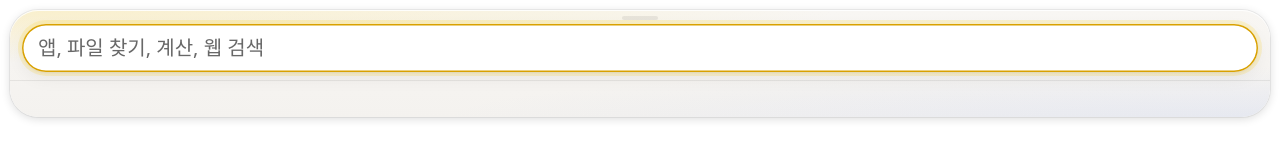
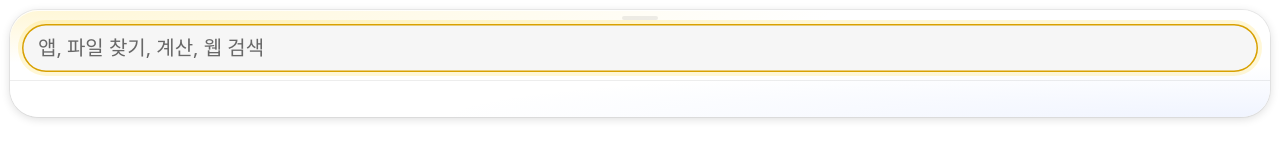
Before and after one commit to lmg6983-dotcom/MagicKey, a plain HTML site: page ui/index.html in a window 1280 px wide. Drawn offline with Linux system fonts and the light colour scheme.

Commit message:
style(ui): 판 바탕 흰색 · 결과 카드와 입력칸은 옅은 회색 채움 (메모킹과 같은 값)
Co-Authored-By: Claude Opus 5.5 <noreply@anthropic.com>
Claude-Session: https://claude.ai/code/session_017L2HYKu86tV62Z4mLWstGm

```diff
--- a/ui/magic.css
+++ b/ui/magic.css
@@ -1,9 +1,9 @@
 /* 매직키 — 어디서든 빠르게 찾는 작은 창 (메모킹 매직키 창과 같은 모양)
    모양은 메모킹 · MagicSystem 과 한 벌: One UI 9.5 (크게 둥근 판 · 무채색 · 고른 줄은 연노랑 알약) — 메모킹 app/styles/base.css 토큰과 같은 값 */
 :root {
-  --surface: #f4f2ef; /* 판 바탕 — 메모킹 --surface-0 과 같은 따뜻한 회색 */
-  --card: #fff; /* 결과 묶음 카드 */
-  --panel-top: #f8f6f3;
+  --surface: #ffffff; /* 판 바탕 — 메모킹 --surface-0 과 같은 흰색 */
+  --card: #f6f6f6; /* 결과 묶음 카드 — 메모킹 --surface-1 과 같은 옅은 회색 */
+  --panel-top: #ffffff;
   --glow-a: rgba(255, 204, 0, 0.16); /* 왼쪽 위 노랑 빛 */
   --glow-b: rgba(110, 150, 255, 0.10); /* 오른쪽 아래 하늘빛 */
   --rim: rgba(255, 255, 255, 0.9);
@@ -65,8 +65,8 @@ body { font-family: "Pretendard Variable", Pretendard, "Malgun Gothic", system-u
 .magic-grip:hover span { background: var(--muted); }
 
 /* 입력칸: 판 위의 흰 알약 (여러 줄이 되면 둥근 사각으로 늘어난다) — 글자는 결과 줄 아이콘과 같은 세로선에서 시작 */
-.magic-top { display: flex; align-items: flex-start; gap: 12px; margin: 4px 12px 8px; padding: 9px 12px 9px 16px; border-radius: 24px; background: var(--card); box-shadow: 0 1px 2px rgba(0, 0, 0, 0.05), 0 6px 18px rgba(0, 0, 0, 0.06), inset 0 0 0 1px var(--field-line); transition: box-shadow 0.15s ease-out; }
-.magic-top:focus-within { box-shadow: 0 1px 2px rgba(0, 0, 0, 0.05), 0 6px 18px rgba(0, 0, 0, 0.06), inset 0 0 0 1.5px var(--accent-line), 0 0 0 4px color-mix(in srgb, var(--brand) 16%, transparent); }
+.magic-top { display: flex; align-items: flex-start; gap: 12px; margin: 4px 12px 8px; padding: 9px 12px 9px 16px; border-radius: 24px; background: var(--card); box-shadow: none; transition: box-shadow 0.15s ease-out; }
+.magic-top:focus-within { box-shadow: inset 0 0 0 1.5px var(--accent-line), 0 0 0 4px color-mix(in srgb, var(--brand) 16%, transparent); }
 .magic-input { flex: 1; min-width: 0; display: block; height: 30px; max-height: 174px; padding: 0; border: 0; outline: none; resize: none; overflow-y: auto; background: transparent; color: var(--text); font: inherit; font-size: 20px; font-weight: 500; line-height: 30px; caret-color: #e0a800; }
 .magic-input::placeholder { color: var(--muted); }
 .magic-clear { flex: none; width: 26px; height: 26px; margin-top: 2px; border: 0; border-radius: 50%; background: var(--fill-tab); color: var(--muted); font-size: 12px; cursor: pointer; }
```
